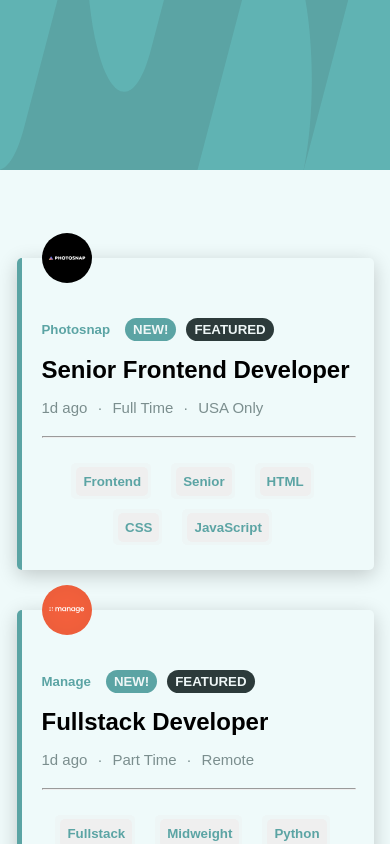
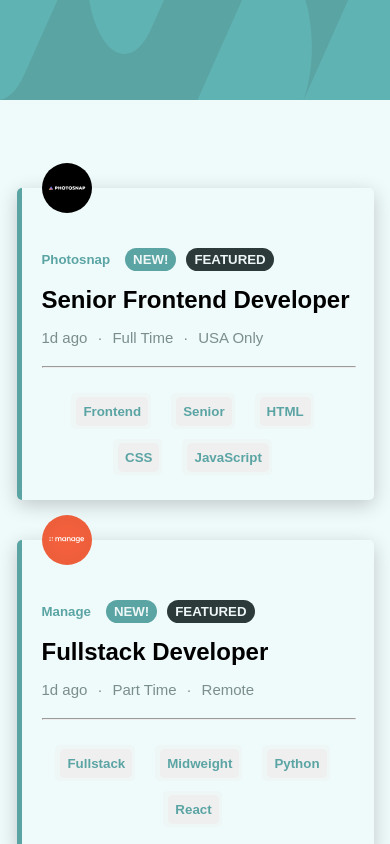
Before and after one commit to Halke/job-listings, a React (Create React App) app: page / in a window 390 px wide. Shown: the top 844 px of the page. Built offline with nearby package versions, Linux system fonts and the light colour scheme.

Commit message:
Made image rendering dependant of device type

```diff
--- a/src/components/Header/Header.css
+++ b/src/components/Header/Header.css
@@ -1,6 +1,6 @@
 .header {
   width: 100%;
-  height: 170px;
+  height: auto;
   background-color: var(--primary-dark_red);
 }
 
@@ -8,4 +8,11 @@
   width: 100%;
   height: 100%;
   opacity: 0.7;
+  overflow: hidden;
 }
+
+@media only screen and (max-width: 768px) {
+  .header {
+    height: 100px;
+  }
+}
--- a/src/components/Header/Header.jsx
+++ b/src/components/Header/Header.jsx
@@ -1,15 +1,19 @@
 import React from 'react'
 import "./Header.css";
-import Banner from "../../images/bg-header-desktop.svg";
+import BannerDesktop from "../../images/bg-header-desktop.svg";
+import BannerMobile from "../../images/bg-header-mobile.svg";
+import {isMobile} from "react-device-detect";
 
 
 function Header() {
     return (
         <div className="header">
+
             <img className="header__image"
-                src={Banner}
+                src={isMobile ? BannerMobile : BannerDesktop}
                 alt="Header banner"
             />
+
         </div>
     )
 }
```
